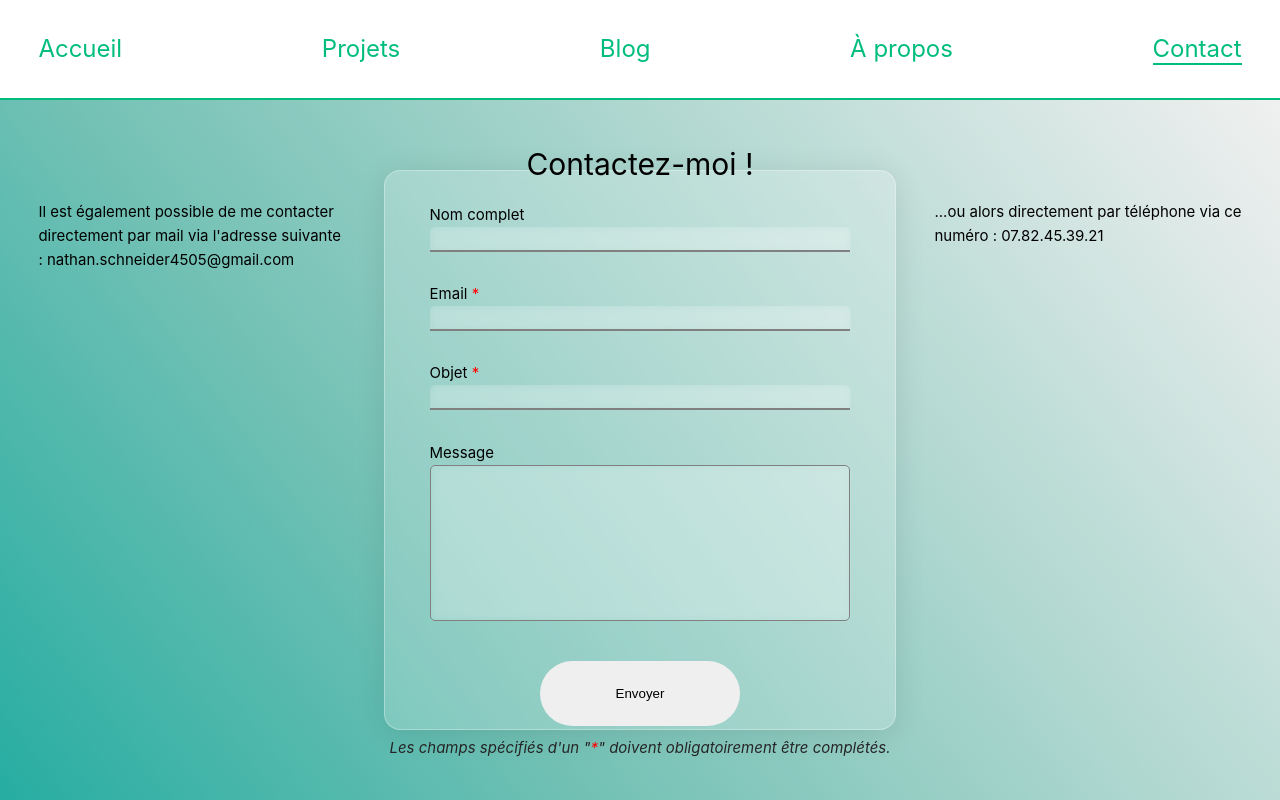
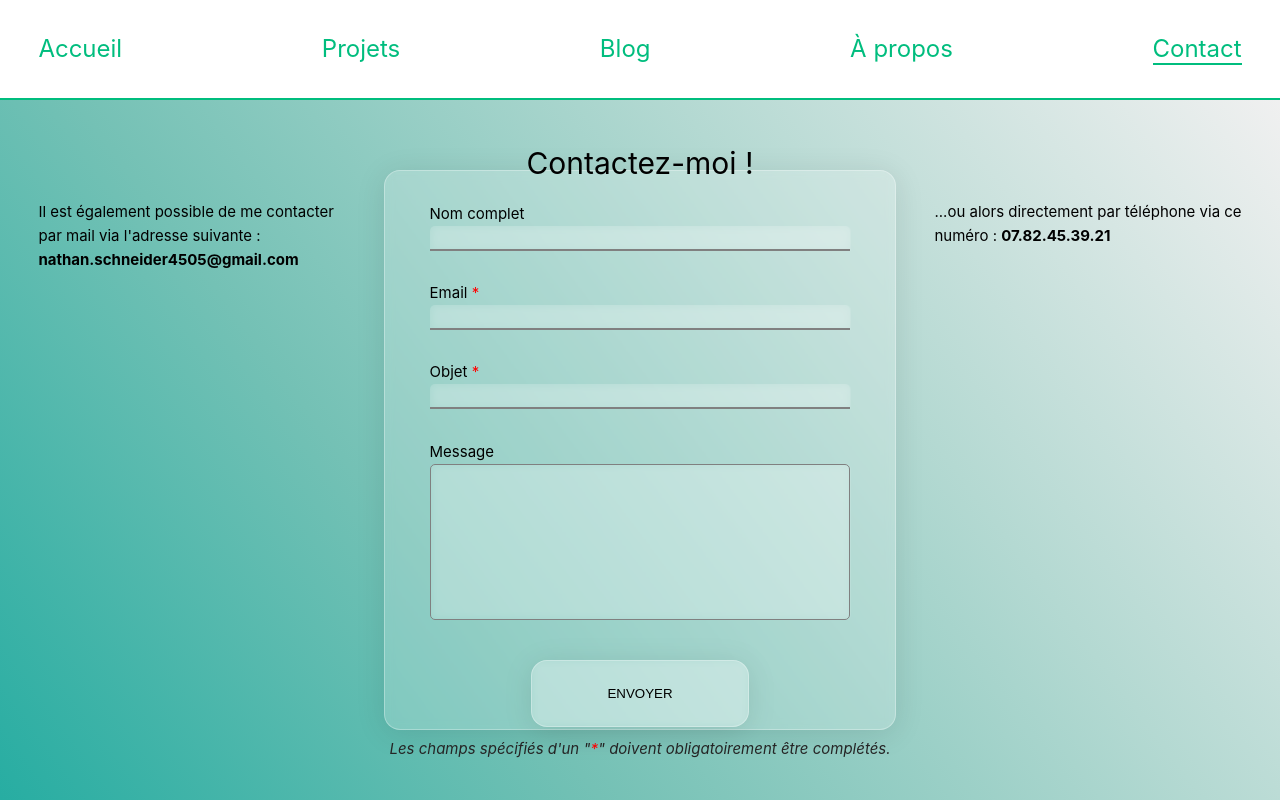
Before and after one commit to NatSch45/Portfolio, a Vue app: page /contact in a window 1280 px wide. Built offline with nearby package versions, Linux system fonts and the light colour scheme.

Commit message:
Contact page improvements

```diff
--- a/src/assets/base.css
+++ b/src/assets/base.css
@@ -112,3 +112,7 @@ main {
   width: 100%;
   height: calc(100% - 100px);
 }
+
+b {
+  font-weight: bold !important;
+}
--- a/src/components/LoginForm.vue
+++ b/src/components/LoginForm.vue
@@ -12,7 +12,7 @@
             Message
             <textarea name="message" id="message" cols="50" rows="10"></textarea>
         </label>
-        <button>Envoyer</button>
+        <button>ENVOYER</button>
         <p class="subtext">Les champs spécifiés d'un "<span class="required">*</span>" doivent obligatoirement être complétés.</p>
     </form>
 
--- a/src/views/Article.vue
+++ b/src/views/Article.vue
@@ -88,8 +88,4 @@
     span {
         white-space: pre-line;
     }
-
-    b {
-        font-weight: bold !important;
-    }
 </style>
--- a/src/views/Contact.vue
+++ b/src/views/Contact.vue
@@ -10,13 +10,13 @@ export default {
 <template>
     <div class="background">
         <div class="leftZone">
-            <p>Il est également possible de me contacter directement par mail via l'adresse suivante : nathan.schneider4505@gmail.com</p>
+            <p>Il est également possible de me contacter par mail via l'adresse suivante : <b>nathan.schneider4505@gmail.com</b></p>
         </div>
         <div class="frame">
             <LoginForm />
         </div>
         <div class="rightZone">
-            <p>...ou alors directement par téléphone via ce numéro : 07.82.45.39.21</p>
+            <p>...ou alors directement par téléphone via ce numéro : <b>07.82.45.39.21</b></p>
         </div>
     </div>
 </template>
@@ -87,12 +87,18 @@ export default {
         cursor: pointer;
         margin-top: 5%;
         padding: 5% 15%;
-        border: none;
         outline: none;
         border-radius: 100px;
         transition: filter .4s;
+
+        background: rgba(255, 255, 255, 0.2);
+        border-radius: 16px;
+        box-shadow: 0 4px 30px rgba(0, 0, 0, 0.1);
+        backdrop-filter: blur(5px);
+        -webkit-backdrop-filter: blur(5px);
+        border: 1px solid rgba(255, 255, 255, 0.3);
     }
     .frame button:hover {
-        filter: brightness(90%);
+        filter: invert(100%);
     }
 </style>
```
